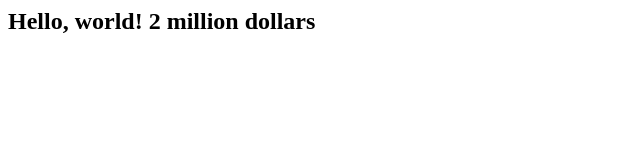
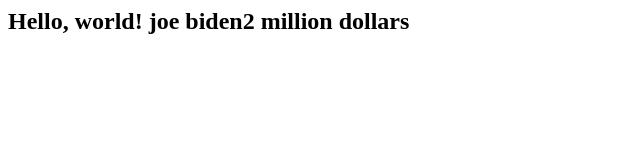
Before and after one commit to nastasyafedotovna/andersen-exam-golang, a plain HTML site: page index.html in a window 1280 px wide. Shown: the whole page, without its empty margins (0-640 px from the left). Drawn offline with Linux system fonts and the light colour scheme.

Commit message:
joe biden

```diff
--- a/index.html
+++ b/index.html
@@ -1 +1 @@
-<h2>Hello, world! 2 million dollars</h2>
+<h2>Hello, world! joe biden2 million dollars</h2>
```
